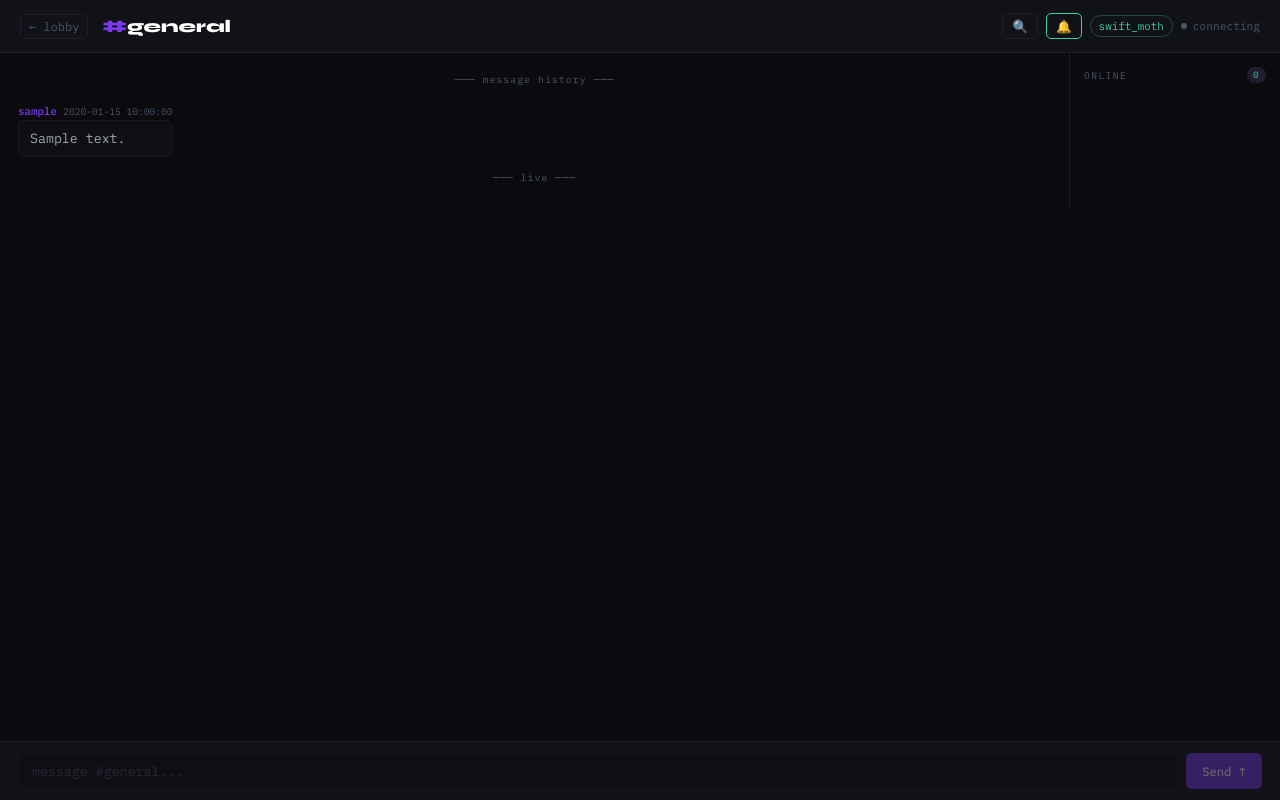
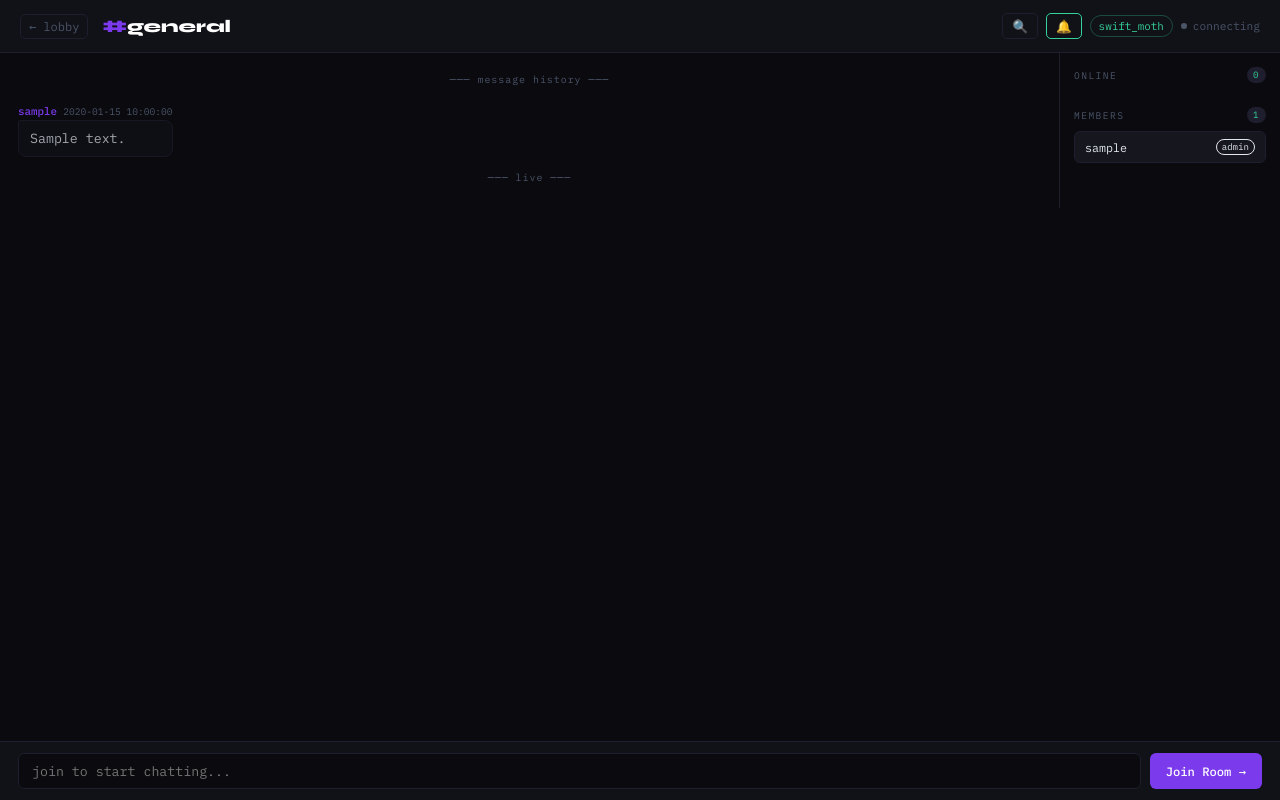
Before and after one commit to AramEvin/whisperroom, a Flask app: page /room/general in a window 1280 px wide. Run offline with Flask 3, Linux system fonts and the light colour scheme; data comes from the database, SQL or seed files in the repository; tables that the repository leaves empty hold one stand-in row (values such as "Sample post"); some libraries are stand-ins or nearby versions.

Commit message:
feat: room membership system with owner/member roles, join/leave/kick/promote

```diff
--- a/app/blueprints/events.py
+++ b/app/blueprints/events.py
@@ -2,7 +2,7 @@ from time import time
 from flask import request
 from flask_socketio import emit, join_room, disconnect
 from .. import socketio, db
-from ..models import Room, Message, UserSession
+from ..models import Room, Message, UserSession, RoomMembership
 
 # ── In-memory state ────────────────────────────────────────────────────────
 # { room_name: { sid: nick } }
--- a/app/models/__init__.py
+++ b/app/models/__init__.py
@@ -1,5 +1,6 @@
 from .room import Room
 from .message import Message
 from .session import UserSession
+from .membership import RoomMembership
 
-__all__ = ['Room', 'Message', 'UserSession']
+__all__ = ['Room', 'Message', 'UserSession', 'RoomMembership']
--- a/app/templates/chat/room.html
+++ b/app/templates/chat/room.html
@@ -20,6 +20,9 @@
   .room-title span { color:var(--accent); }
   .header-right { display:flex; align-items:center; gap:8px; flex-wrap:wrap; }
   .you-chip { font-size:0.68rem; color:var(--green); border:1px solid rgba(52,211,153,0.3); padding:3px 8px; border-radius:20px; }
+  .role-chip { font-size:0.62rem; padding:2px 7px; border-radius:10px; border:1px solid; }
+  .role-chip.owner { color:#f59e0b; border-color:rgba(245,158,11,0.4); }
+  .role-chip.member { color:var(--muted); border-color:var(--border); }
   .status { display:flex; align-items:center; gap:6px; font-size:0.7rem; color:var(--muted); }
   .dot { width:6px; height:6px; border-radius:50%; background:var(--muted); transition:background 0.3s,box-shadow 0.3s; flex-shrink:0; }
   .dot.connected { background:var(--green); box-shadow:0 0 7px var(--green); animation:pulse 2s infinite; }
@@ -34,9 +37,8 @@
   .icon-btn:hover { border-color:var(--accent); color:var(--accent); }
   .icon-btn.on { border-color:var(--green); color:var(--green); }
   .icon-btn.search-active { border-color:var(--yellow); color:var(--yellow); }
-
-  /* ── Layout ── */
-  main { display:grid; grid-template-columns:1fr 210px; overflow:hidden; min-height:0; position:relative; }
+  .icon-btn.leave { border-color:var(--red); color:var(--red); }
+  .icon-btn.leave:hover { background:rgba(248,113,113,0.1); }
 
   /* ── Search panel ── */
   #search-panel {
@@ -55,11 +57,11 @@
   #search-input:focus { border-color:var(--yellow); box-shadow:0 0 0 2px rgba(251,191,36,0.15); }
   #search-input::placeholder { color:var(--muted); }
   #search-count { font-size:0.7rem; color:var(--muted); white-space:nowrap; min-width:60px; }
-  .search-close {
-    background:transparent; border:none; color:var(--muted); font-size:1rem;
-    cursor:pointer; padding:4px 6px; border-radius:4px;
-  }
+  .search-close { background:transparent; border:none; color:var(--muted); font-size:1rem; cursor:pointer; padding:4px 6px; border-radius:4px; }
   .search-close:hover { color:var(--text); }
+
+  /* ── Layout ── */
+  main { display:grid; grid-template-columns:1fr 220px; overflow:hidden; min-height:0; position:relative; }
 
   /* ── Messages ── */
   #messages {
@@ -80,6 +82,7 @@
   .meta { display:flex; align-items:center; gap:6px; }
   .nick { font-size:0.68rem; font-weight:500; color:var(--accent); }
   .nick.mine { color:var(--green); }
+  .nick.owner-nick::after { content:'👑'; font-size:0.55rem; margin-left:3px; }
   .time { font-size:0.6rem; color:transparent; transition:color 0.2s; }
   .message:hover .time { color:var(--muted); }
 
@@ -93,21 +96,21 @@
   .message:hover .bubble { border-color:#2a2a40; }
   .message:hover .bubble.mine { border-color:var(--accent); }
 
-  /* Search match highlight */
   .search-match { background:rgba(251,191,36,0.25); border-radius:2px; padding:0 1px; }
   .mention { color:var(--yellow); font-weight:500; background:rgba(251,191,36,0.1); padding:0 2px; border-radius:3px; }
   .mention.me { color:var(--green); background:rgba(52,211,153,0.12); }
-
   .history-divider { text-align:center; font-size:0.62rem; color:var(--muted); padding:6px 0 10px; letter-spacing:0.1em; }
 
   /* ── Sidebar ── */
-  #sidebar { padding:14px; overflow-y:auto; }
-  .sidebar-title {
+  #sidebar { padding:14px; overflow-y:auto; display:flex; flex-direction:column; gap:16px; }
+  .sidebar-section-title {
     font-size:0.6rem; letter-spacing:0.15em; text-transform:uppercase;
     color:var(--muted); margin-bottom:8px;
     display:flex; align-items:center; justify-content:space-between;
   }
-  .online-count { background:var(--border); color:var(--green); font-size:0.57rem; padding:2px 6px; border-radius:10px; }
+  .count-badge { background:var(--border); color:var(--green); font-size:0.57rem; padding:2px 6px; border-radius:10px; }
+
+  /* Online users */
   #user-list { list-style:none; display:flex; flex-direction:column; gap:4px; }
   #user-list li {
     font-size:0.73rem; color:var(--text); display:flex; align-items:center;
@@ -116,6 +119,42 @@
   }
   #user-list li::before { content:''; width:5px; height:5px; border-radius:50%; background:var(--green); box-shadow:0 0 4px var(--green); flex-shrink:0; }
   .you-badge { font-size:0.57rem; color:var(--accent); border:1px solid var(--accent); padding:1px 4px; border-radius:3px; margin-left:auto; flex-shrink:0; }
+
+  /* Members list */
+  .member-list { display:flex; flex-direction:column; gap:6px; }
+  .member-item {
+    background:var(--surface2); border:1px solid var(--border);
+    border-radius:6px; padding:7px 10px;
+    display:flex; align-items:center; gap:7px;
+  }
+  .member-nick { font-size:0.73rem; flex:1; overflow:hidden; text-overflow:ellipsis; white-space:nowrap; }
+  .member-role { font-size:0.57rem; padding:1px 5px; border-radius:8px; border:1px solid; flex-shrink:0; }
+  .member-role.owner { color:#f59e0b; border-color:rgba(245,158,11,0.4); }
+  .member-role.member { color:var(--muted); border-color:var(--border); }
+  .member-actions { display:flex; gap:4px; }
+  .member-btn {
+    font-size:0.58rem; padding:2px 5px; border-radius:4px;
+    border:1px solid; background:transparent; cursor:pointer;
+    font-family:var(--mono); transition:background 0.15s;
+  }
+  .member-btn.kick { color:var(--red); border-color:rgba(248,113,113,0.3); }
+  .member-btn.kick:hover { background:rgba(248,113,113,0.1); }
+  .member-btn.promote { color:#f59e0b; border-color:rgba(245,158,11,0.3); }
+  .member-btn.promote:hover { background:rgba(245,158,11,0.1); }
+
+  /* Join banner */
+  #join-banner {
+    background:rgba(124,58,237,0.08); border:1px solid var(--accent-dim);
+    border-radius:8px; padding:12px 14px; margin:12px 18px;
+    display:flex; align-items:center; justify-content:space-between; gap:10px;
+  }
+  .join-banner-text { font-size:0.75rem; color:var(--muted); }
+  .join-btn {
+    background:var(--accent); color:#fff; border:none;
+    font-family:var(--mono); font-size:0.75rem; padding:6px 14px;
+    border-radius:6px; cursor:pointer; transition:opacity 0.15s; white-space:nowrap;
+  }
+  .join-btn:hover { opacity:0.82; }
 
   /* ── Typing bar ── */
   #typing-bar {
@@ -149,7 +188,7 @@
   }
   #send-btn:hover:not(:disabled) { opacity:0.82; box-shadow:0 0 14px var(--accent-glow); }
 
-  /* ── Toast notifications ── */
+  /* ── Toast ── */
   #toast {
     position:fixed; bottom:70px; left:50%; transform:translateX(-50%);
     background:var(--surface); border:1px solid var(--border);
@@ -175,7 +214,6 @@
     main { grid-template-columns:1fr; }
     #sidebar { display:none; }
     #typing-bar { border-right:none; }
-
   }
 {% endblock %}
 
@@ -189,6 +227,16 @@
     <button class="icon-btn" id="search-btn" title="Search messages">🔍</button>
     <button class="icon-btn on" id="sound-btn" title="Toggle sound">🔔</button>
     <span class="you-chip">{{ nick }}</span>
+    {% if is_member %}
+      {% if is_owner %}
+        <span class="role-chip owner">👑 owner</span>
+      {% else %}
+        <span class="role-chip member">member</span>
+      {% endif %}
+      <form method="POST" action="/room/{{ room.name }}/leave" style="margin:0">
+        <button type="submit" class="icon-btn leave" title="Leave room">Leave</button>
+      </form>
+    {% endif %}
     <div class="status">
       <div class="dot" id="dot"></div>
       <span id="status-text">connecting</span>
@@ -196,7 +244,6 @@
   </div>
 </header>
 
-<!-- Search panel (slides in below header) -->
 <div id="search-panel">
   <input id="search-input" type="text" placeholder="search messages..." maxlength="100" autocomplete="off" />
   <span id="search-count"></span>
@@ -221,11 +268,39 @@
   </div>
 
   <aside id="sidebar">
-    <div class="sidebar-title">
-      Online
-      <span class="online-count" id="online-count">0</span>
+    <!-- Online now -->
+    <div>
+      <div class="sidebar-section-title">
+        Online <span class="count-badge" id="online-count">0</span>
       </div>
       <ul id="user-list"></ul>
+    </div>
+
+    <!-- Members -->
+    <div>
+      <div class="sidebar-section-title">
+        Members <span class="count-badge">{{ members|length }}</span>
+      </div>
+      <div class="member-list" id="member-list">
+        {% for m in members %}
+        <div class="member-item">
+          <span class="member-nick">{{ m.session.nick }}</span>
+          <span class="member-role {{ m.role }}">{{ m.role }}</span>
+          {% if is_owner and not m.is_owner and m.session.nick != nick %}
+          <div class="member-actions">
+            <form method="POST" action="/room/{{ room.name }}/promote/{{ m.id }}" style="margin:0">
+              <button class="member-btn promote" type="submit" title="Make owner">👑</button>
+            </form>
+            <form method="POST" action="/room/{{ room.name }}/remove/{{ m.id }}" style="margin:0"
+                  onsubmit="return confirm('Remove {{ m.session.nick }} from room?')">
+              <button class="member-btn kick" type="submit" title="Remove">✕</button>
+            </form>
+          </div>
+          {% endif %}
+        </div>
+        {% endfor %}
+      </div>
+    </div>
   </aside>
 </main>
 
@@ -235,12 +310,21 @@
 </div>
 
 <footer>
+  {% if is_member %}
     <input id="msg-input" type="text" placeholder="message #{{ room.name }}..." maxlength="500" autocomplete="off" disabled />
     <button id="send-btn" disabled>Send ↑</button>
+  {% else %}
+    <form method="POST" action="/room/{{ room.name }}/join" style="flex:1;display:flex;gap:9px">
+      <input type="text" placeholder="join to start chatting..." disabled
+             style="flex:1;background:var(--bg);border:1px solid var(--border);color:var(--muted);font-family:var(--mono);font-size:0.83rem;padding:8px 13px;border-radius:6px;" />
+      <button type="submit" style="background:var(--accent);color:#fff;border:none;font-family:var(--mono);font-size:0.76rem;font-weight:500;padding:8px 16px;border-radius:6px;cursor:pointer;">
+        Join Room →
+      </button>
+    </form>
+  {% endif %}
 </footer>
 
 <div id="toast"></div>
-
 <div id="banned-overlay">
   <div class="banned-card">
     <h2>🚫 Banned</h2>
@@ -252,9 +336,10 @@
 {% block scripts %}
 <script src="https://cdnjs.cloudflare.com/ajax/libs/socket.io/4.7.2/socket.io.min.js"></script>
 <script>
-  const ROOM     = {{ room.name | tojson }};
-  const MY_NICK  = {{ nick | tojson }};
-  const MY_TOKEN = document.cookie.split(';').map(c=>c.trim()).find(c=>c.startsWith('wr_token='))?.split('=')[1] || '';
+  const ROOM      = {{ room.name | tojson }};
+  const MY_NICK   = {{ nick | tojson }};
+  const IS_MEMBER = {{ 'true' if is_member else 'false' }};
+  const MY_TOKEN  = document.cookie.split(';').map(c=>c.trim()).find(c=>c.startsWith('wr_token='))?.split('=')[1] || '';
 
   const messagesEl    = document.getElementById('messages');
   const inputEl       = document.getElementById('msg-input');
@@ -277,24 +362,20 @@
   // ── Sound ────────────────────────────────────────────────────────────────
   let soundEnabled = localStorage.getItem('wr_sound') !== 'off';
   updateSoundBtn();
-
   soundBtn.addEventListener('click', () => {
     soundEnabled = !soundEnabled;
     localStorage.setItem('wr_sound', soundEnabled ? 'on' : 'off');
     updateSoundBtn();
   });
-
   function updateSoundBtn() {
     soundBtn.textContent = soundEnabled ? '🔔' : '🔕';
     soundBtn.classList.toggle('on', soundEnabled);
   }
-
   function playNotification() {
     if (!soundEnabled) return;
     try {
-      const ctx  = new (window.AudioContext || window.webkitAudioContext)();
-      const osc  = ctx.createOscillator();
-      const gain = ctx.createGain();
+      const ctx = new (window.AudioContext || window.webkitAudioContext)();
+      const osc = ctx.createOscillator(), gain = ctx.createGain();
       osc.connect(gain); gain.connect(ctx.destination);
       osc.frequency.setValueAtTime(880, ctx.currentTime);
       osc.frequency.exponentialRampToValueAtTime(440, ctx.currentTime + 0.1);
@@ -304,132 +385,117 @@
     } catch(e) {}
   }
 
-  // ── Toast ────────────────────────────────────────────────────────────────
+  // ── Toast ─────────────────────────────────────────────────────────────────
   let toastTimer;
-  function showToast(msg, type = '') {
+  function showToast(msg, type='') {
     toastEl.textContent = msg;
     toastEl.className = 'show ' + type;
     clearTimeout(toastTimer);
     toastTimer = setTimeout(() => { toastEl.className = ''; }, 3000);
   }
 
-  // ── Search ───────────────────────────────────────────────────────────────
-  let searchDebounce;
-  let searchOpen = false;
-
+  // ── Search ────────────────────────────────────────────────────────────────
+  let searchDebounce, searchOpen = false;
   searchBtn.addEventListener('click', () => {
     searchOpen = !searchOpen;
     searchPanel.classList.toggle('open', searchOpen);
     searchBtn.classList.toggle('search-active', searchOpen);
-    if (searchOpen) {
-      searchInput.focus();
-    } else {
-      clearSearch(true);
-    }
+    if (searchOpen) searchInput.focus(); else clearSearch();
   });
-
   searchClose.addEventListener('click', () => {
     searchOpen = false;
     searchPanel.classList.remove('open');
     searchBtn.classList.remove('search-active');
     clearSearch();
   });
-
   searchInput.addEventListener('input', () => {
     clearTimeout(searchDebounce);
     const q = searchInput.value.trim();
     if (!q || q.length < 2) { clearSearch(); return; }
     searchDebounce = setTimeout(() => doSearch(q), 300);
   });
-
-  searchInput.addEventListener('keydown', e => {
-    if (e.key === 'Escape') searchClose.click();
-  });
+  searchInput.addEventListener('keydown', e => { if (e.key === 'Escape') searchClose.click(); });
 
   async function doSearch(q) {
     searchCount.textContent = 'searching...';
-    clearSearch(false);
+    clearHighlights();
     try {
-      const url = '/room/' + encodeURIComponent(ROOM) + '/search?q=' + encodeURIComponent(q);
-      console.log('[search] fetching:', url);
-      const res = await fetch(url);
-      if (!res.ok) throw new Error('HTTP ' + res.status);
+      const res = await fetch(`/room/${ROOM}/search?q=` + encodeURIComponent(q));
       const data = await res.json();
-      console.log('[search] got:', data.count, 'results');
       searchCount.textContent = data.count + ' result' + (data.count !== 1 ? 's' : '');
-      if (data.count === 0) { showToast('No messages found for "' + q + '"', 'warn'); return; }
+      if (data.count === 0) { showToast('No results for "' + q + '"', 'warn'); return; }
+      highlightInDom(q);
       showSearchResults(data.results, q);
-    } catch(e) {
-      console.error('[search] error:', e);
-      searchCount.textContent = 'error';
-      showToast('Search error: ' + e.message, 'error');
+    } catch(e) { searchCount.textContent = 'error'; showToast('Search failed', 'error'); }
   }
+  function highlightInDom(q) {
+    document.querySelectorAll('.message:not(.system) .bubble').forEach(bubble => {
+      const orig = bubble.getAttribute('data-orig') || bubble.textContent;
+      bubble.setAttribute('data-orig', orig);
+      const regex = new RegExp('(' + escRegex(q) + ')', 'gi');
+      bubble.innerHTML = esc(orig).replace(regex, '<mark class="search-match">$1</mark>');
+      bubble.closest('.message').classList.toggle('highlight', regex.test(orig));
+    });
   }
-
   function showSearchResults(results, q) {
     document.querySelectorAll('.search-result-block').forEach(el => el.remove());
     if (!results.length) return;
-    const regex = new RegExp('(' + escRegex(q) + ')', 'gi');
     const divider = document.createElement('div');
     divider.className = 'history-divider search-result-block';
-    divider.textContent = '─── search: "' + q + '" (' + results.length + ') ───';
+    divider.textContent = `─── search: "${q}" ───`;
     messagesEl.appendChild(divider);
     results.forEach(msg => {
       const isMe = msg.nick === MY_NICK;
-      const div  = document.createElement('div');
+      const div = document.createElement('div');
       div.className = 'message search-result-block highlight';
       div.style.alignSelf = isMe ? 'flex-end' : 'flex-start';
-      const safeText = esc(msg.text).replace(regex, '<mark class="search-match">$1</mark>');
+      const regex = new RegExp('(' + escRegex(q) + ')', 'gi');
+      const highlighted = esc(msg.text).replace(regex, '<mark class="search-match">$1</mark>');
       div.innerHTML =
-        '<div class="meta">' +
-          '<span class="nick ' + (isMe?'mine':'') + '">' + esc(msg.nick) + '</span>' +
-          '<span class="time" style="color:var(--muted)">' + (msg.date||'') + ' ' + (msg.created_at||'') + '</span>' +
-        '</div>' +
-        '<div class="bubble ' + (isMe?'mine':'') + '">' + safeText + '</div>';
+        '<div class="meta"><span class="nick ' + (isMe?'mine':'') + '">' + esc(msg.nick) + '</span>' +
+        '<span class="time" style="color:var(--muted)">' + msg.date + ' ' + msg.created_at + '</span></div>' +
+        '<div class="bubble ' + (isMe?'mine':'') + '">' + highlighted + '</div>';
       messagesEl.appendChild(div);
     });
     messagesEl.scrollTop = messagesEl.scrollHeight;
   }
-
-  function clearSearch(resetInput = true) {
+  function clearHighlights() {
+    document.querySelectorAll('.message .bubble').forEach(bubble => {
+      const orig = bubble.getAttribute('data-orig');
+      if (orig) { bubble.textContent = orig; bubble.removeAttribute('data-orig'); }
+      bubble.closest('.message').classList.remove('highlight');
+    });
     document.querySelectorAll('.search-result-block').forEach(el => el.remove());
     searchCount.textContent = '';
-    if (resetInput) searchInput.value = '';
   }
+  function clearSearch() { searchInput.value = ''; clearHighlights(); }
 
-  // ── Typing state ─────────────────────────────────────────────────────────
+  // ── Typing ────────────────────────────────────────────────────────────────
   let typingTimer, isTyping = false;
   const typingUsers = new Set();
 
-  // ── Socket ───────────────────────────────────────────────────────────────
+  // ── Socket ────────────────────────────────────────────────────────────────
   const socket = io();
 
   socket.on('connect', () => {
     dotEl.classList.add('connected');
     statusEl.textContent = 'connected';
-    inputEl.disabled = false;
-    sendBtn.disabled = false;
+    if (IS_MEMBER && inputEl) { inputEl.disabled = false; sendBtn.disabled = false; }
     socket.emit('join', { room: ROOM, nick: MY_NICK, token: MY_TOKEN });
     messagesEl.scrollTop = messagesEl.scrollHeight;
   });
-
   socket.on('disconnect', () => {
     dotEl.classList.remove('connected');
     statusEl.textContent = 'reconnecting...';
-    inputEl.disabled = true;
-    sendBtn.disabled = true;
+    if (inputEl) { inputEl.disabled = true; sendBtn.disabled = true; }
   });
-
   socket.on('banned', () => {
     bannedOverlay.classList.add('show');
-    inputEl.disabled = true;
-    sendBtn.disabled = true;
+    if (inputEl) { inputEl.disabled = true; sendBtn.disabled = true; }
     socket.disconnect();
   });
-
-  socket.on('rate_limited', (data) => {
-    showToast('⚠ ' + data.message, 'warn');
-  });
+  socket.on('not_member', (data) => { showToast('⚠ ' + data.message, 'warn'); });
+  socket.on('rate_limited', (data) => { showToast('⚠ ' + data.message, 'warn'); });
 
   socket.on('user_list', (data) => {
     userListEl.innerHTML = '';
@@ -440,25 +506,19 @@
       userListEl.appendChild(li);
     });
   });
-
   socket.on('user_joined', (data) => {
     if (data.nick !== MY_NICK) addSystem('→ <strong>' + esc(data.nick) + '</strong> joined');
   });
-
   socket.on('user_left', (data) => {
-    typingUsers.delete(data.nick);
-    renderTyping();
+    typingUsers.delete(data.nick); renderTyping();
     addSystem('← <strong>' + esc(data.nick) + '</strong> left');
   });
-
   socket.on('new_message', (data) => {
-    typingUsers.delete(data.nick);
-    renderTyping();
+    typingUsers.delete(data.nick); renderTyping();
     const isMe = data.nick === MY_NICK;
     addMessage(data.nick, data.text, data.created_at, isMe);
     if (!isMe) playNotification();
   });
-
   socket.on('user_typing', (data) => {
     if (data.nick === MY_NICK) return;
     data.typing ? typingUsers.add(data.nick) : typingUsers.delete(data.nick);
@@ -467,26 +527,25 @@
 
   function renderTyping() {
     const names = [...typingUsers];
-    if (!names.length) {
-      typingBar.classList.add('empty'); typingText.textContent = '';
-    } else {
+    if (!names.length) { typingBar.classList.add('empty'); typingText.textContent = ''; }
+    else {
       typingBar.classList.remove('empty');
-      typingText.textContent = names.length === 1
-        ? names[0] + ' is typing...'
+      typingText.textContent = names.length === 1 ? names[0] + ' is typing...'
         : names.length === 2 ? names[0] + ' and ' + names[1] + ' are typing...'
         : names.length + ' people are typing...';
     }
   }
 
-  // ── Send ─────────────────────────────────────────────────────────────────
+  // ── Send ──────────────────────────────────────────────────────────────────
+  if (IS_MEMBER && inputEl) {
     inputEl.addEventListener('input', () => {
       if (!isTyping) { isTyping = true; socket.emit('typing', { room: ROOM, nick: MY_NICK, typing: true }); }
       clearTimeout(typingTimer);
       typingTimer = setTimeout(() => { isTyping = false; socket.emit('typing', { room: ROOM, nick: MY_NICK, typing: false }); }, 1500);
     });
-
     sendBtn.addEventListener('click', sendMessage);
     inputEl.addEventListener('keydown', e => { if (e.key === 'Enter') sendMessage(); });
+  }
 
   function sendMessage() {
     const text = inputEl.value.trim();
@@ -498,22 +557,19 @@
     inputEl.value = '';
   }
 
-  // ── Render helpers ────────────────────────────────────────────────────────
+  // ── Render ────────────────────────────────────────────────────────────────
   function addMessage(nick, text, time, isMe) {
     const t = time || new Date().toLocaleTimeString([], { hour:'2-digit', minute:'2-digit' });
     const div = document.createElement('div');
     div.className = 'message';
     div.style.alignSelf = isMe ? 'flex-end' : 'flex-start';
     div.innerHTML =
-      '<div class="meta">' +
-        '<span class="nick ' + (isMe?'mine':'') + '">' + esc(nick) + '</span>' +
-        '<span class="time">' + t + '</span>' +
-      '</div>' +
+      '<div class="meta"><span class="nick ' + (isMe?'mine':'') + '">' + esc(nick) + '</span>' +
+      '<span class="time">' + t + '</span></div>' +
       '<div class="bubble ' + (isMe?'mine':'') + '" data-orig="' + esc(text) + '">' + renderText(text) + '</div>';
     messagesEl.appendChild(div);
     messagesEl.scrollTop = messagesEl.scrollHeight;
   }
-
   function addSystem(html) {
     const div = document.createElement('div');
     div.className = 'message system';
@@ -521,14 +577,12 @@
     messagesEl.appendChild(div);
     messagesEl.scrollTop = messagesEl.scrollHeight;
   }
-
   function renderText(text) {
     return esc(text).replace(/@([\w_]+)/g, (match, name) => {
       const mentionMe = (name === MY_NICK);
       return '<span class="mention' + (mentionMe ? ' me' : '') + '">' + match + '</span>';
     });
   }
-
   function esc(s) { return String(s).replace(/&/g,'&amp;').replace(/</g,'&lt;').replace(/>/g,'&gt;'); }
   function escRegex(s) { return s.replace(/[.*+?^${}()|[\]\\]/g, '\\$&'); }
 </script>
```
Also changed, not shown: app/blueprints/chat.py (+105 -13 lines), app/blueprints/main.py (+33 -12 lines), app/models/membership.py (added, +56 -0 lines). Lines whose indentation alone changed are shown as unchanged.
